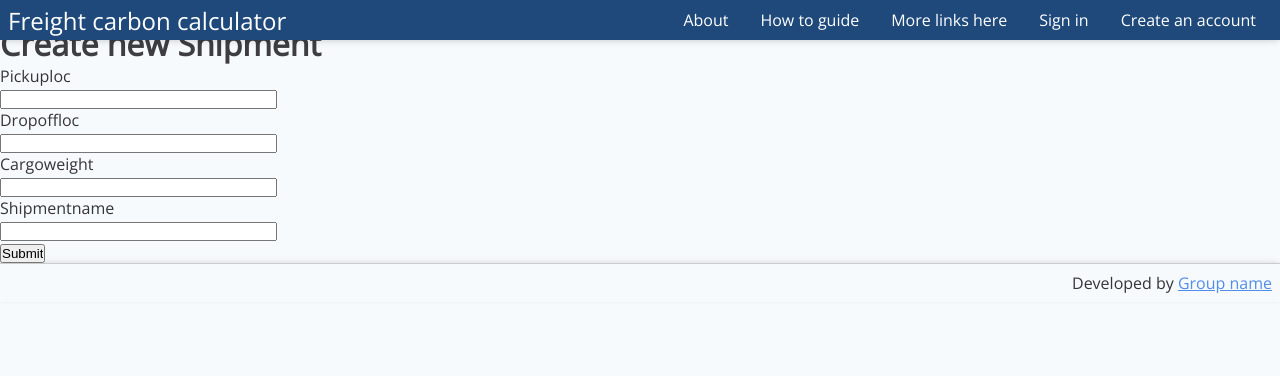
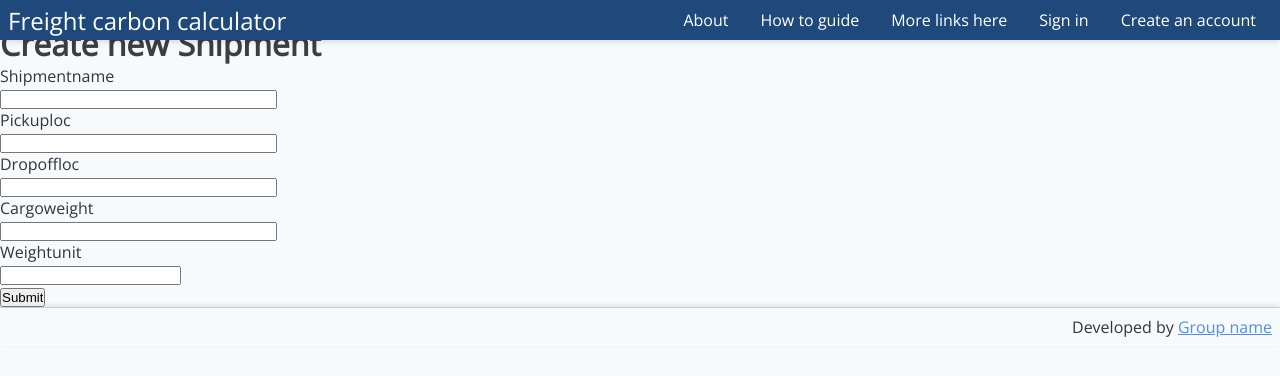
Before and after one commit to nestcx/freight-carbon-emission-calculator, a Flask app: template afcc_web_app/afcc/shipment/templates/shipmentform.html in a window 1280 px wide. Shown: the top 376 px of the page. Run offline with Flask 2, Linux system fonts and the light colour scheme; the template is opened without the code that fills it: most values are stand-ins (such as "Sample title", 1, 10 or a date in 2020); form fields are guessed from the names that the template uses; parts of the project's set-up code (start-up, migrations or seed data) failed here and were passed over.

Commit message:
Added the weight unit dropdown option.

```diff
--- a/afcc_web_app/afcc/shipment/forms.py
+++ b/afcc_web_app/afcc/shipment/forms.py
@@ -1,5 +1,5 @@
 from flask_wtf import FlaskForm
-from wtforms import StringField, PasswordField, BooleanField, SubmitField, IntegerField
+from wtforms import StringField, PasswordField, BooleanField, SubmitField, SelectField, IntegerField
 from wtforms.validators import DataRequired, EqualTo, Email, Length, NumberRange
 
 class ShipmentdataForm(FlaskForm):
@@ -19,5 +19,7 @@ class ShipmentdataForm(FlaskForm):
         DataRequired(message='Must enter a shipment name'),
         Length(min=4, message='The length of the Shipment name is too short')])
 
+    weightunit = SelectField('Weight Unit', choices= [('kilograms (kgs)'),('pounds (lbs)')])
+
 
     submit = SubmitField('Add Shipment')
--- a/afcc_web_app/afcc/shipment/templates/shipmentform.html
+++ b/afcc_web_app/afcc/shipment/templates/shipmentform.html
@@ -14,6 +14,10 @@
 
     {{ form.hidden_tag() }}
     <p>
+        {{ form.shipmentname.label }} <br />
+        {{ form.shipmentname(size=32) }}
+    </p>
+    <p>
         {{ form.pickuploc.label }} <br />
         {{ form.pickuploc(size=32) }}
     </p>
@@ -26,9 +30,10 @@
         {{ form.cargoweight(size=32) }}
     </p>
     <p>
-        {{ form.shipmentname.label }} <br />
-        {{ form.shipmentname(size=32) }}
+        {{ form.weightunit.label }} <br />
+        {{ form.weightunit }}
     </p>
+
 
 
     <p>{{ form.submit() }}</p>
--- a/afcc_web_app/afcc/shipment/views.py
+++ b/afcc_web_app/afcc/shipment/views.py
@@ -120,6 +120,9 @@ def C_shipment():
         end_address=shipment_form.dropoffloc.data
         item_weight=shipment_form.cargoweight.data
         shipmentname=shipment_form.shipmentname.data
+        weight_unit=shipment_form.weightunit.data
+
+        print(weight_unit)
 
         result={}
 
```
